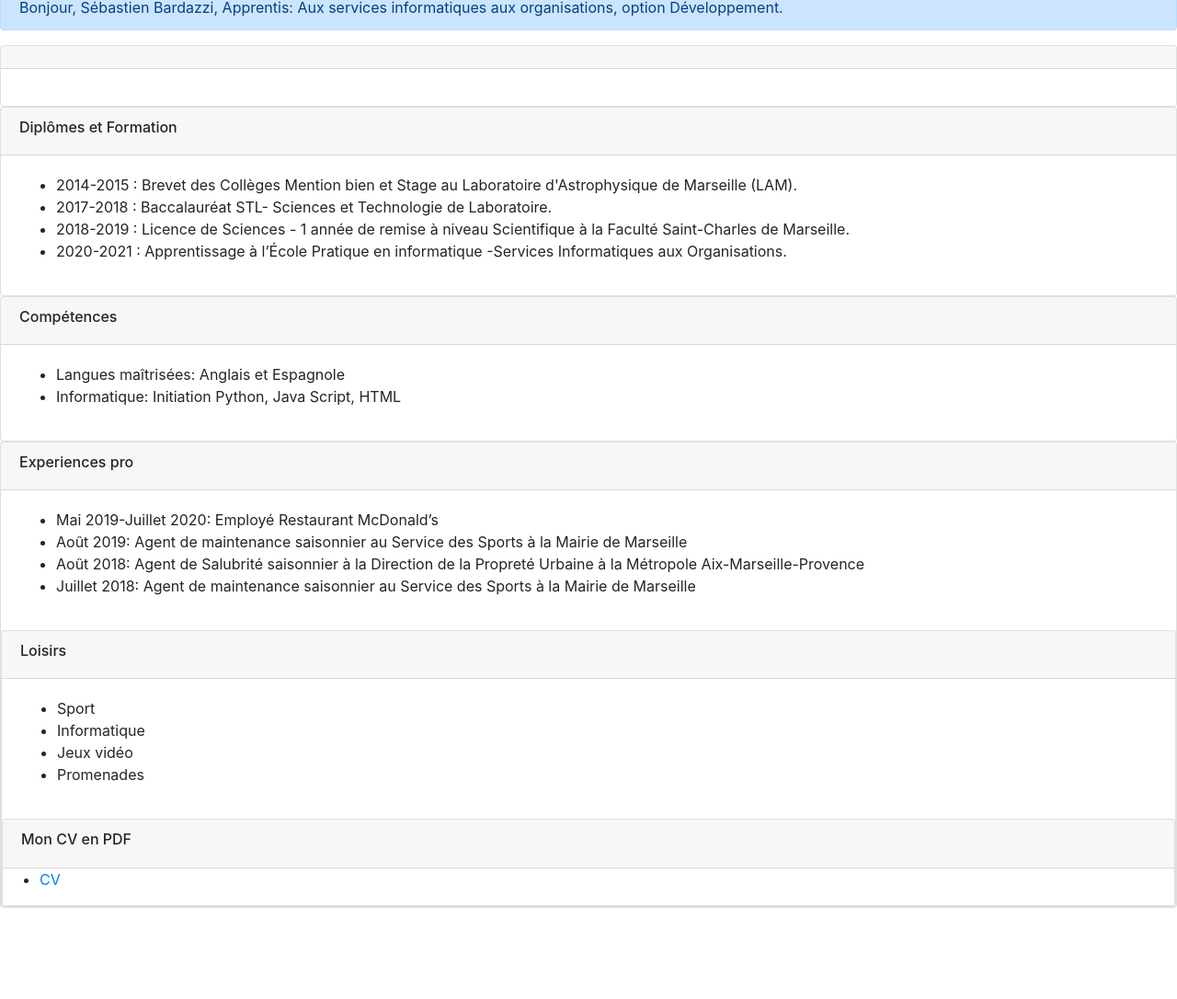
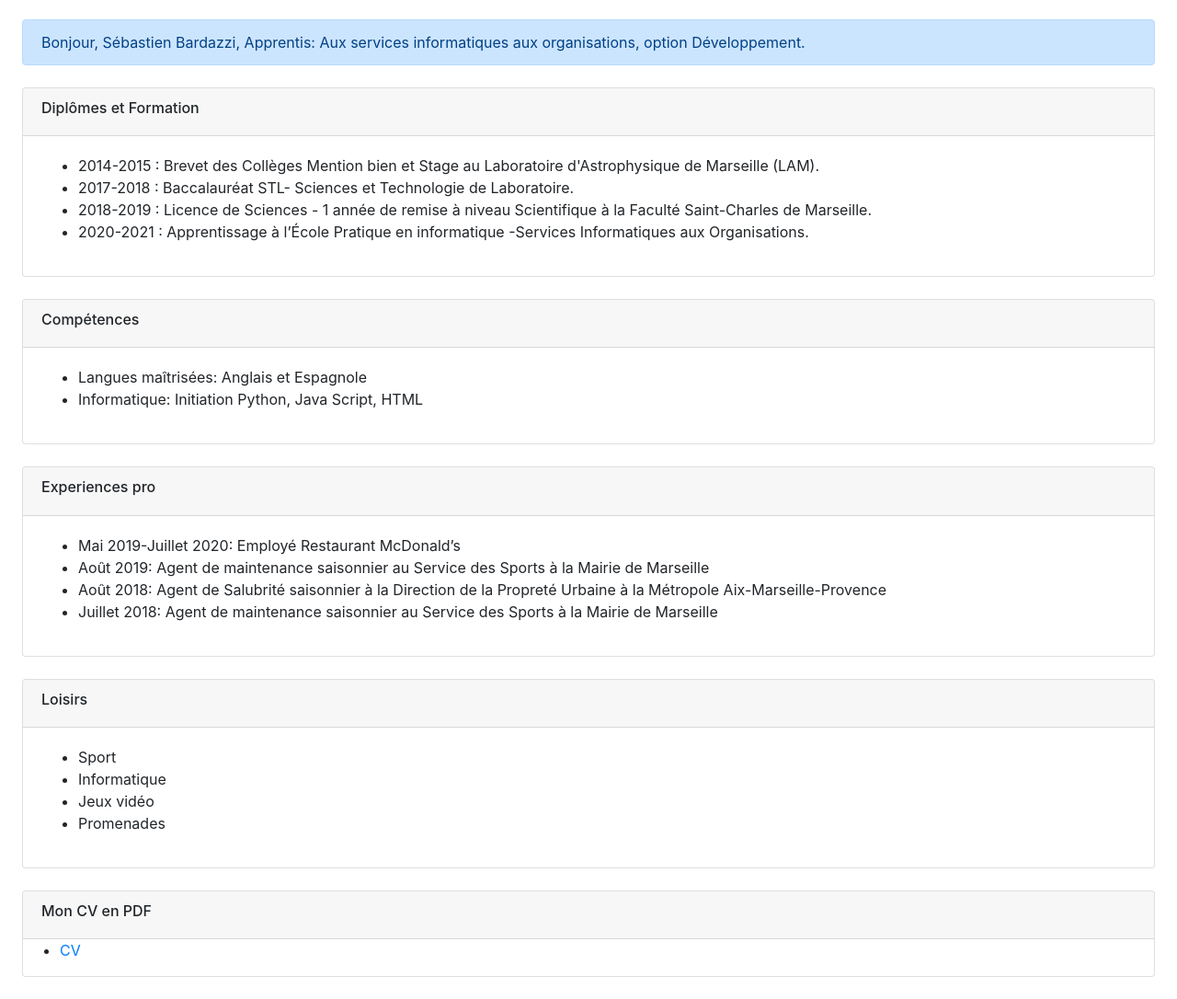
Before and after one commit to Sebastien-BARDAZZI/sebastien-bardazzi.github.io, a website: page index.html in a window 1280 px wide. Shown: the part 217-1303 px from the top of the page at 92% size. Before the commit the page ends 1204 px from the top, so only its background shows below. Drawn offline with nearby package versions, Linux system fonts and the light colour scheme.

Commit message:
maj index.html

```diff
--- a/index.html
+++ b/index.html
@@ -38,7 +38,7 @@
         </div>
     </nav>
 </div>
-<div class="row">
+<div class="row m-4">
 
     <div class="col-sm-10">
         <h1>Groupe Ecole Pratique</h1>
@@ -47,22 +47,15 @@
         <img src="IMG_3737.GIF" class="img-thumbnail" alt="...">
     </div>
 </div>
-<div class="alert alert-primary" role="alert">
+
+
+<div class="alert alert-primary m-4" role="alert">
     Bonjour, Sébastien Bardazzi, Apprentis:
     Aux services informatiques
     aux organisations, option Développement.
 </div>
-<div class="card">
-    <div class="card-header">
 
-    </div>
-    <div class="card-body">
-        <div class="card-text">
-
-        </div>
-    </div>
-</div>
-<div class="card">
+<div class="card m-4">
     <div class="card-header">
         <h6>Diplômes et Formation</h6>
     </div>
@@ -78,7 +71,8 @@
         </div>
     </div>
 </div>
-<div class="card">
+
+<div class="card m-4">
     <div class="card-header">
         <h6>Compétences</h6>
     </div>
@@ -92,7 +86,8 @@
         </div>
     </div>
 </div>
-<div class="card">
+
+<div class="card m-4">
     <div class="card-header">
         <h6>Experiences pro</h6>
     </div>
@@ -107,7 +102,9 @@
             </ul>
         </div>
     </div>
-    <div class="card">
+</div>
+
+<div class="card m-4">
     <div class="card-header">
         <h6>Loisirs</h6>
     </div>
@@ -121,16 +118,16 @@
             </ul>
         </div>
     </div>
+</div>
 
-<div class="card">
+<div class="card m-4">
     <div class="card-header">
         <h6>Mon CV en PDF</h6>
     </div>
     <div class="cad-body">
         <div class="card-text">
             <ul>
-                <li><a href="file:///C:/Users/sebastien/Desktop/mon-cv/CV%202020%20Se%CC%81b-1.pdf">CV</a></li>
-
+                <li><a href="CV%202020%20Se%CC%81b-1.pdf">CV</a></li>
             </ul>
 </div>
 </div>
```
Lines whose indentation alone changed are shown as unchanged.
